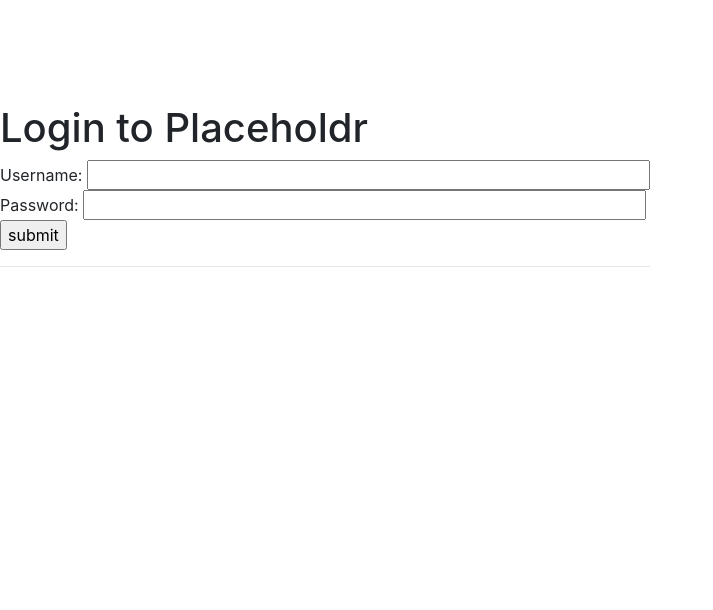
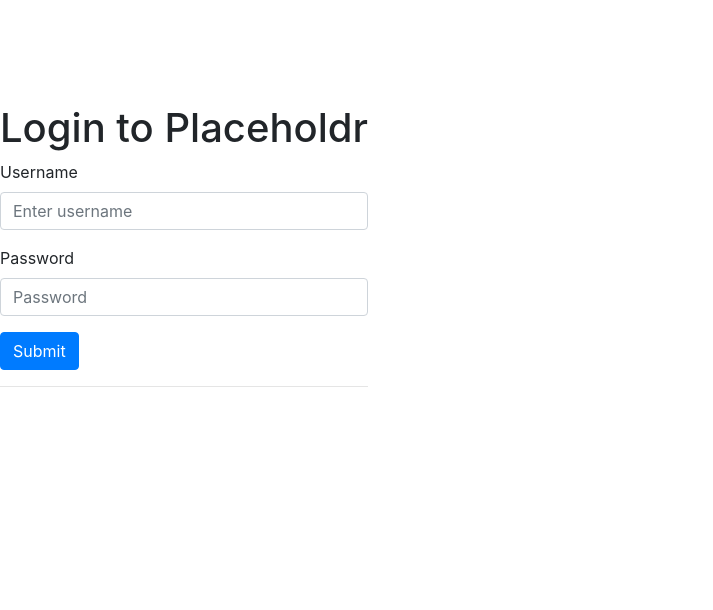
Before and after one commit to WADPlaceholdr/Placeholdr, a Django app: page /placeholdr/login/ in a window 1280 px wide. Shown: the part 56-666 px from the top of the page, without its empty margins (0-713 px from the left). Run offline with Django 3.2, Linux system fonts and the light colour scheme; data that the repository does not hold is empty; some libraries are stand-ins or nearby versions.

Commit message:
bootstraped login page

```diff
--- a/templates/placeholdr/base.html
+++ b/templates/placeholdr/base.html
@@ -20,29 +20,6 @@
 				Placeholdr - Give Us Your Place To Hold!
 			{% endblock %}
 		</title>
-<script>
-
-/* When the user clicks on the button,
-toggle between hiding and showing the dropdown content */
-function doDropdown(tabId) {
-    document.getElementById(tabId).classList.toggle("show");
-}
-
-// Close the dropdown menu if the user clicks outside of it
-window.onclick = function(event) {
-  if (!event.target.matches('.dropbtn')) {
-
-    var dropdowns = document.getElementsByClassName("dropdown-content");
-    var i;
-    for (i = 0; i < dropdowns.length; i++) {
-      var openDropdown = dropdowns[i];
-      if (openDropdown.classList.contains('show')) {
-        openDropdown.classList.remove('show');
-      }
-    }
-  }
-}
-</script>
 	</head>
 	<body>
 		<nav class="navbar navbar-expand-lg navbar-light bg-light fixed-top">
--- a/templates/placeholdr/login.html
+++ b/templates/placeholdr/login.html
@@ -7,13 +7,18 @@
 
 {% block body_block %}
 	<h1>Login to Placeholdr</h1>
-	<form id="login_form" method="post" action="{% url 'login' %}">
+
+	<form method="post" action="{% url 'login' %}">
 		{% csrf_token %}
-		Username: <input type="text" name="username" value="" size="50" />
-		<br />
-		Password: <input type="password" name="password" value="" size="50" />
-		<br />
-		<input type="submit" value="submit" />
+		<div class="form-group">
+			<label for="InputUsername">Username</label>
+			<input type="username" class="form-control" id="InputUsername" aria-describedby="emailHelp" placeholder="Enter username">
+		</div>
+		<div class="form-group">
+			<label for="InputPassword">Password</label>
+			<input type="password" class="form-control" id="InputPassword" placeholder="Password">
+		</div>
+		<button type="submit" class="btn btn-primary" value="submit">Submit</button>
 	</form>
 
 	{% if error %}
```
